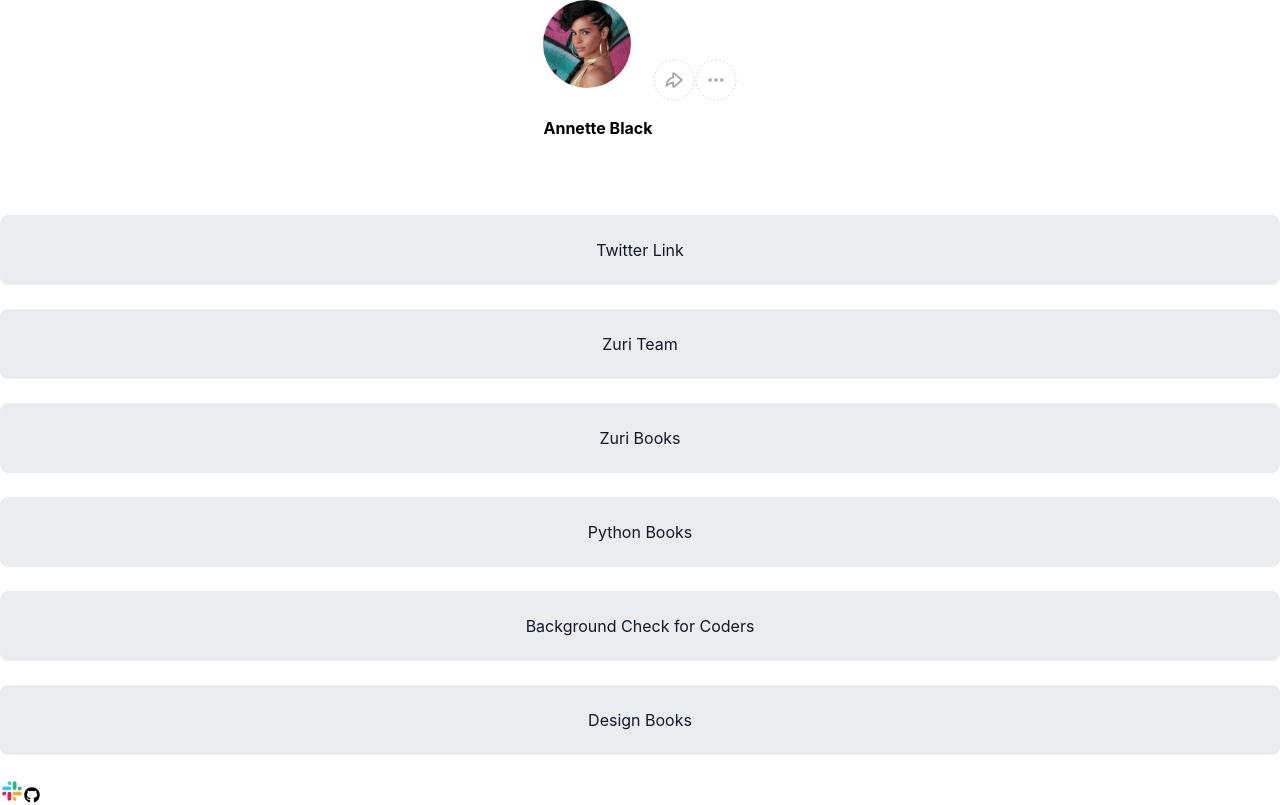
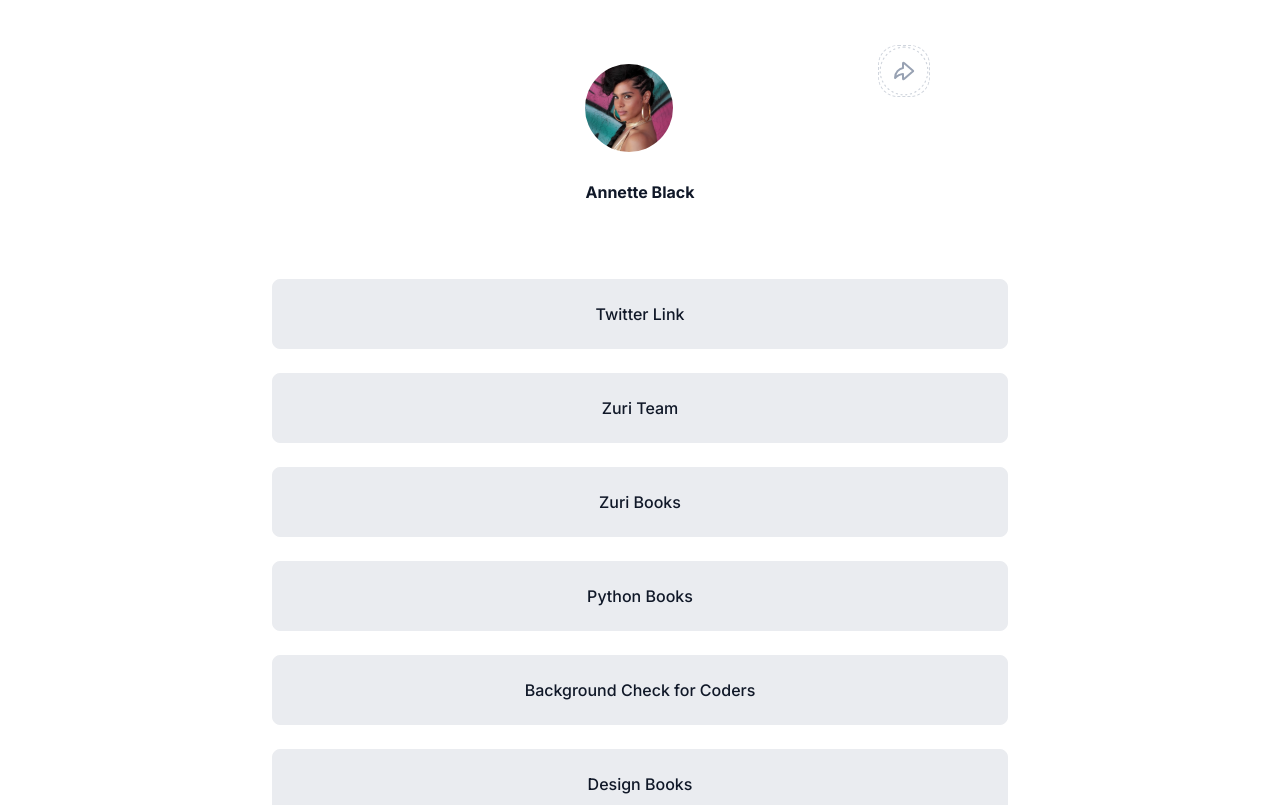
Before and after one commit to olaide-hok/Digital-Things-Stage-1, a React (Create React App) app: page / in a window 1280 px wide. Shown: the top 805 px of the page. Built offline with nearby package versions, Linux system fonts and the light colour scheme.

Commit message:
Complete styles in index.css

```diff
--- a/src/index.css
+++ b/src/index.css
@@ -1,13 +1,82 @@
+/* @import 'node_modules/modern-normalize/modern-normalize.css'; */
+@import url('https://fonts.googleapis.com/css2?family=Inter:wght@400;500;600;700;800&display=swap');
+
 body {
   margin: 0;
-  font-family: -apple-system, BlinkMacSystemFont, 'Segoe UI', 'Roboto', 'Oxygen',
-    'Ubuntu', 'Cantarell', 'Fira Sans', 'Droid Sans', 'Helvetica Neue',
-    sans-serif;
+  font-family: 'Inter', sans-serif;
+  font-style: normal;
   -webkit-font-smoothing: antialiased;
   -moz-osx-font-smoothing: grayscale;
 }
 
-code {
-  font-family: source-code-pro, Menlo, Monaco, Consolas, 'Courier New',
-    monospace;
+p, a {
+  color: #101828;
 }
+
+a {
+  font-weight: 500;
+}
+
+.main {
+  margin: 64px 0 0;
+}
+@media screen and (min-width: 900px) {
+    .main {
+      padding: 0 112px;
+      margin: 0;
+    }
+}
+
+.share {
+  display: none;
+}
+
+.shareMobile {
+  position: absolute;
+  width: 40px;
+  height: 40px;
+  right: 15px;
+  top: 45px;
+  background: #FFFFFF;
+  border: 1px dashed #D0D5DD;
+  border-radius: 20px;
+}
+
+@media screen and (min-width: 900px) {
+  .share {
+    display: block;
+    position: absolute;
+    width: 50px;
+    height: 50px;
+    right: 350px;
+    top: 45px;
+    background: #FFFFFF;
+    border: 1px dashed #D0D5DD;
+    border-radius: 20px;
+  }
+
+  .shareMobile {
+    display: none;
+  }
+}
+.section {
+  margin: 0 1rem;
+}
+@media screen and (min-width: 900px) {
+    .section {
+      padding: 64px 144px 0;
+  }
+}
+
+.slack {
+  margin-right: 24px;
+}
+.github {
+  font-size: 24px;
+}
+
+.social_section{
+  display: flex;
+  align-items: center;
+  justify-content: center;
+}
```
